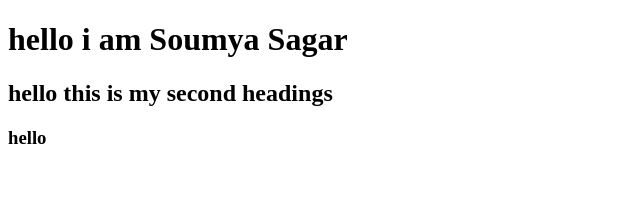
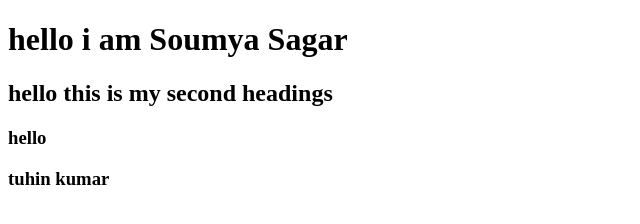
Before and after one commit to nextgendev2029/project, a plain HTML site: page index.html in a window 1280 px wide. Shown: the whole page, without its empty margins (0-640 px from the left). Drawn offline with Linux system fonts and the light colour scheme.

Commit message:
add a text

```diff
--- a/index.html
+++ b/index.html
@@ -9,5 +9,7 @@
     <h1>hello i am Soumya Sagar</h1>
     <h2>hello this is my second headings</h2>
     <h3>hello</h3>
+
+    <h3>tuhin kumar</h3>
 </body>
 </html>
```
